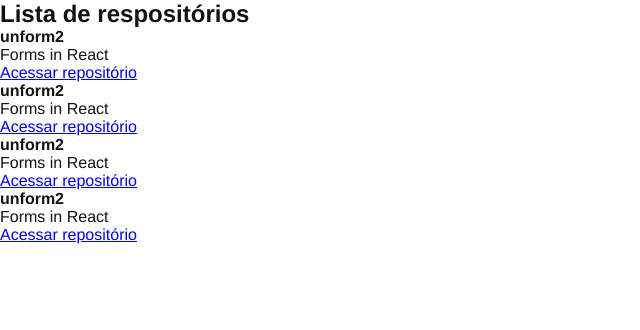
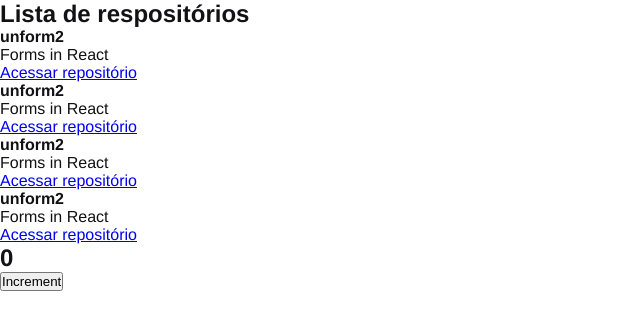
Before and after one commit to ArlanBiati/reactjs-ignite, a React app in the folder 01-github-explorer/: page / in a window 1280 px wide. Shown: the top 330 px of the page, without its empty margins (0-640 px from the left). Built offline with nearby package versions, Linux system fonts and the light colour scheme.

Commit message:
feat: implementando o conceito basico de estado (useEfect)

```diff
--- a/01-github-explorer/src/App.jsx
+++ b/01-github-explorer/src/App.jsx
@@ -1,7 +1,13 @@
+import { Counter } from './components/Counter'
 import { RepositoryList } from './components/RepositoryList'
 import './styles/global.scss'
 
 export function App () {
 
-  return <RepositoryList />
+  return (
+    <>
+      <RepositoryList />
+      <Counter />
+    </>
+  )
 }
--- /dev/null
+++ b/01-github-explorer/src/components/Counter.jsx
@@ -0,0 +1,18 @@
+import { useState } from 'react'
+
+export function Counter() {
+
+  const [counter, setCounter] = useState(0)
+
+  function increment() {
+    setCounter(counter + 1)
+    console.log('Incrementing')
+  }
+
+  return (
+    <div>
+      <h2>{counter}</h2>
+      <button type="button" onClick={increment}>Increment</button>
+    </div>
+  )
+}
```
